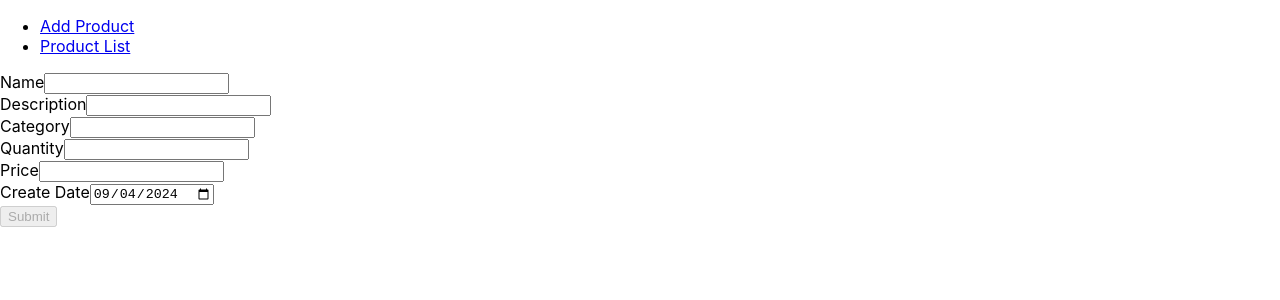
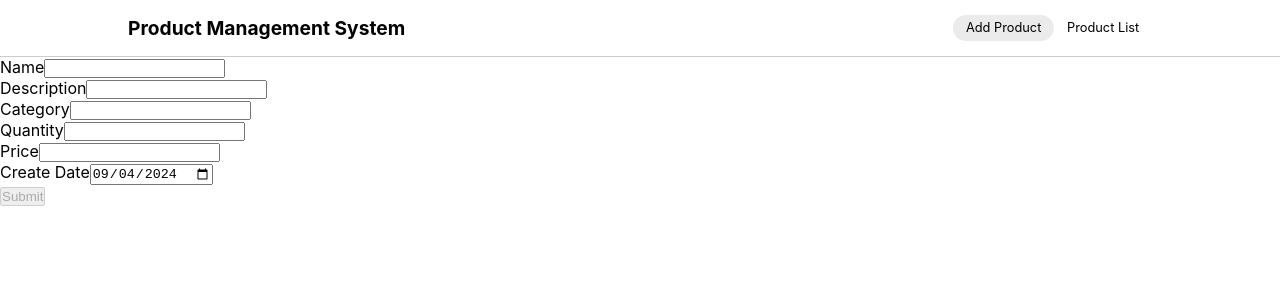
Before and after one commit to Salf1-Sabit/product-management-system, an Angular app: page / in a window 1280 px wide. Shown: the top 300 px of the page. Built offline with nearby package versions, Linux system fonts and the light colour scheme.

Commit message:
complete styling navbar

```diff
--- a/src/app/shared/components/navbar/navbar.component.css
+++ b/src/app/shared/components/navbar/navbar.component.css
@@ -0,0 +1,65 @@
+header {
+  background-color: white;
+  padding: 1em 0;
+  border-bottom: 1px solid rgba(0, 0, 0, 0.2);
+}
+
+nav {
+  display: flex;
+  align-items: center;
+  justify-content: space-between;
+}
+
+.brand-logo {
+  font-size: 0.9rem;
+}
+
+.brand-logo.desktop-view {
+  display: none;
+}
+
+ul {
+  list-style: none;
+  padding: 0;
+  display: flex;
+  align-items: center;
+  font-size: 0.6rem;
+}
+
+ul li a {
+  text-decoration: none;
+  color: #000;
+  padding: 0.4em 1em;
+  border-radius: 50px;
+}
+
+.active {
+  background-color: #ebebeb;
+}
+
+@media screen and (min-width: 640px) {
+  .brand-logo {
+    font-size: 1rem;
+  }
+  ul {
+    font-size: 0.7rem;
+  }
+}
+
+@media screen and (min-width: 768px) {
+  .brand-logo {
+    font-size: 1.2rem;
+  }
+  ul {
+    font-size: 0.8rem;
+  }
+  .brand-logo.desktop-view {
+    display: block;
+  }
+  .brand-logo.mobile-view {
+    display: none;
+  }
+}
+
+@media screen and (min-width: 1024px) {
+}
--- a/src/app/shared/components/navbar/navbar.component.html
+++ b/src/app/shared/components/navbar/navbar.component.html
@@ -1,8 +1,25 @@
 <header>
-  <nav>
+  <nav class="container">
+    <h1 class="brand-logo desktop-view">Product Management System</h1>
+    <h1 class="brand-logo mobile-view">PMS</h1>
+
     <ul>
-      <li><a routerLink="/">Add Product</a></li>
-      <li><a routerLink="/product-list">Product List</a></li>
+      <li>
+        <a
+          routerLink="/"
+          routerLinkActive="active"
+          [routerLinkActiveOptions]="{ exact: true }"
+          >Add Product</a
+        >
+      </li>
+      <li>
+        <a
+          routerLink="/product-list"
+          routerLinkActive="active"
+          [routerLinkActiveOptions]="{ exact: true }"
+          >Product List</a
+        >
+      </li>
     </ul>
   </nav>
 </header>
--- a/src/app/shared/components/navbar/navbar.component.ts
+++ b/src/app/shared/components/navbar/navbar.component.ts
@@ -1,10 +1,10 @@
 import { Component } from '@angular/core';
-import { RouterLink } from '@angular/router';
+import { RouterLink, RouterLinkActive } from '@angular/router';
 
 @Component({
   selector: 'navbar',
   standalone: true,
-  imports: [RouterLink],
+  imports: [RouterLink, RouterLinkActive],
   templateUrl: './navbar.component.html',
   styleUrl: './navbar.component.css',
 })
--- a/src/styles.css
+++ b/src/styles.css
@@ -7,11 +7,11 @@
 *::before,
 *::after {
   box-sizing: border-box;
+  margin: 0;
+  padding: 0;
 }
 
 body {
-  margin: 0;
-  padding: 0;
   font-family: "Inter", -apple-system, BlinkMacSystemFont, "Segoe UI", Roboto,
     Helvetica, Arial, sans-serif, "Apple Color Emoji", "Segoe UI Emoji",
     "Segoe UI Symbol";
@@ -21,6 +21,12 @@ h1 {
   font-family: "Inter Tight", -apple-system, BlinkMacSystemFont, "Segoe UI",
     Roboto, Helvetica, Arial, sans-serif, "Apple Color Emoji", "Segoe UI Emoji",
     "Segoe UI Symbol";
+}
+
+.container {
+  max-width: 1200px;
+  width: 90%;
+  margin: 0 auto;
 }
 
 .page-title {
@@ -34,3 +40,9 @@ h1 {
 
 .card-shadow {
 }
+
+@media screen and (min-width: 640px) {
+  .container {
+    width: 80%;
+  }
+}
```
